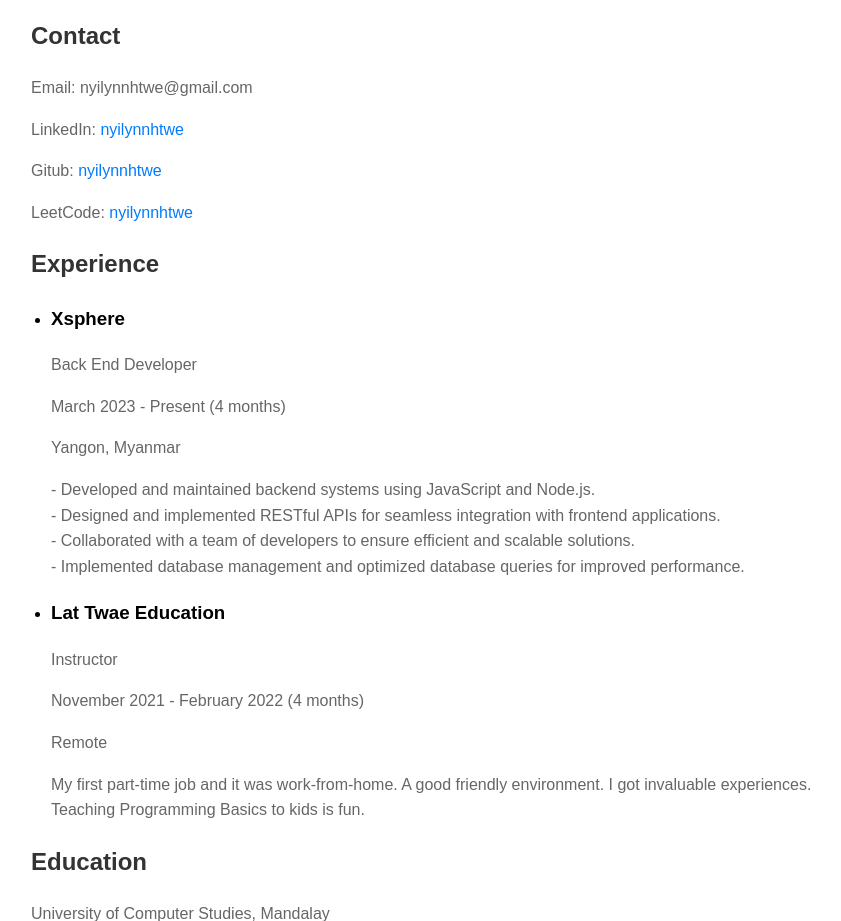
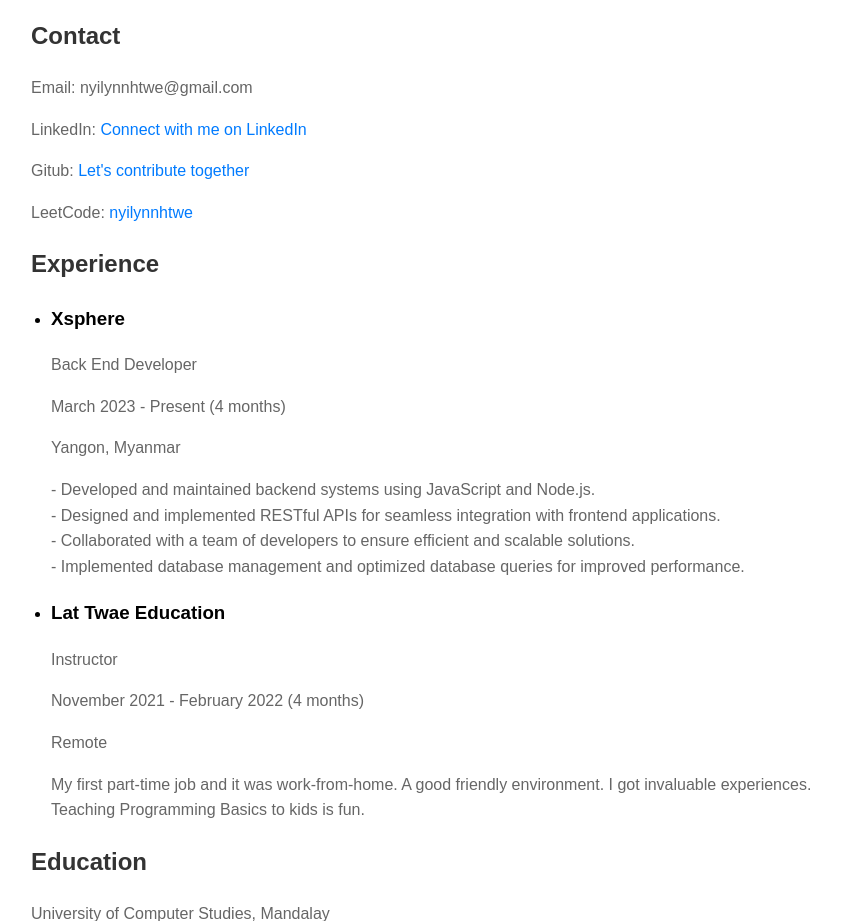
Before and after one commit to nyilynnhtwe/portfolio, a plain HTML site: page index.html in a window 1280 px wide. Shown: the part 1087-2008 px from the top of the page, without its empty margins (209-1050 px from the left). Drawn offline with Linux system fonts and the light colour scheme.

Commit message:
added some accessbility

```diff
--- a/index.html
+++ b/index.html
@@ -80,7 +80,7 @@
 <body>
     <header>
         <h1>A Backend Dev</h1>
-        <img class="profile-picture" src="pp.jpeg" alt="Profile Picture">
+        <img class="profile-picture" src="pp.jpeg" alt="Profile Picture of Nyi LynnHtwe">
     </header>
 
     <main>
@@ -99,9 +99,11 @@
                 <li>
                     Experienced in RESTful APIs, databases, and third-party integrations, I collaborate with frontend developers for seamless user experiences.
                 </li>
+
                 <li>
-                    I believe in clean code, documentation, and continuous learning. Based in Yangon, Myanmar, I seek opportunities to contribute my backend expertise and drive organizational success. Let's connect and create robust web applications together.</p>
+                    I believe in clean code, documentation, and continuous learning. Based in Yangon, Myanmar, I seek opportunities to contribute my backend expertise and drive organizational success. Let's connect and create robust web applications together.
                 </li>
+
             </ul>
         </section>
 
@@ -131,9 +133,9 @@
         <section>
             <h2>Contact</h2>
             <p>Email: nyilynnhtwe@gmail.com</p>
-            <p>LinkedIn: <a href="https://www.linkedin.com/in/nyilynnhtwe">nyilynnhtwe</a></p>
-            <p>Gitub: <a href="https://github.com/nyilynnhtwe">nyilynnhtwe</a></p>
-            <p>LeetCode: <a href="leetcode.com/nyilynnhtwe">nyilynnhtwe</a></p>
+            <p>LinkedIn: <a href="https://www.linkedin.com/in/nyilynnhtwe">Connect with me on LinkedIn</a></p>
+            <p>Gitub: <a href="https://github.com/nyilynnhtwe" aria-label="GitHub">Let's contribute together</a></p>
+            <p>LeetCode: <a href="leetcode.com/nyilynnhtwe" aria-label="LeetCode">nyilynnhtwe</a></p>
         </section>
 
         <section>
```
